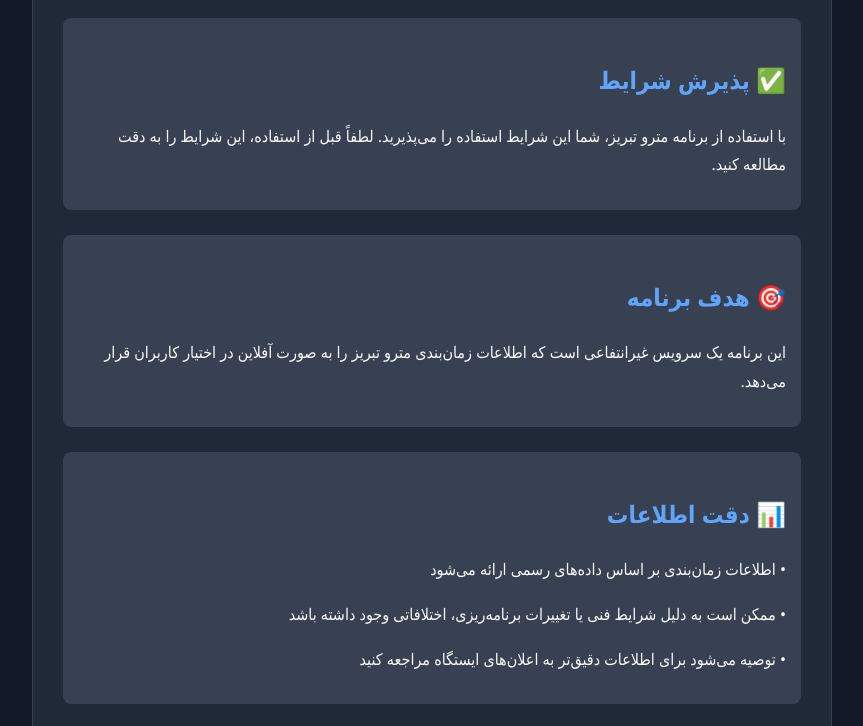
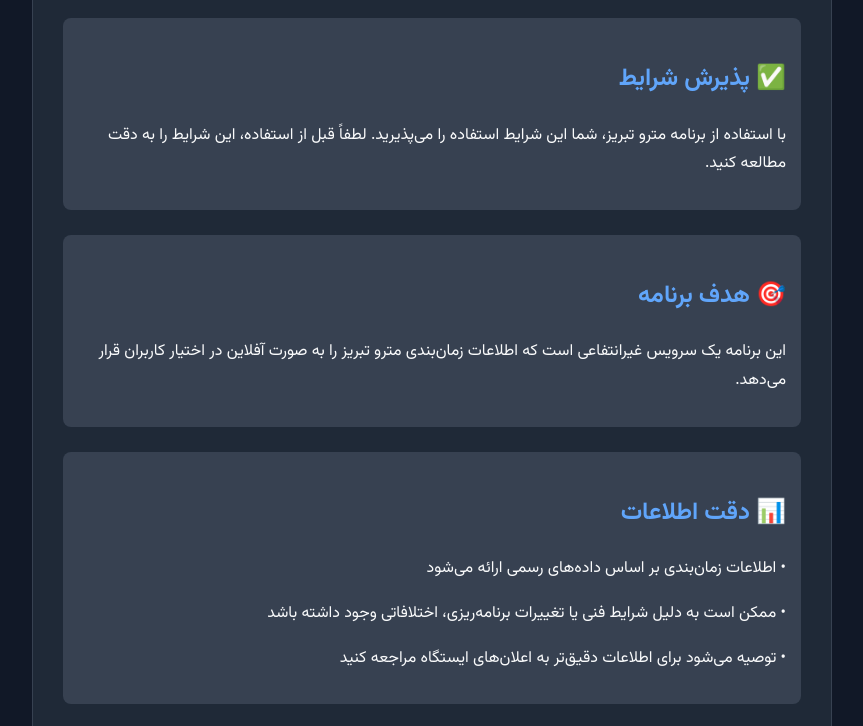
Before and after one commit to pourjanali/TimeMetro, a plain HTML site: page terms.html in a window 1280 px wide. Shown: the part 165-891 px from the top of the page, without its empty margins (208-1071 px from the left). Drawn offline with Linux system fonts and the light colour scheme.

Commit message:
Font enhancment
#11

```diff
--- a/terms.html
+++ b/terms.html
@@ -5,9 +5,11 @@
     <meta charset="UTF-8">
     <meta name="viewport" content="width=device-width, initial-scale=1.0">
     <title>شرایط استفاده - برنامه مترو تبریز</title>
+    <link href="https://fonts.googleapis.com/css2?family=Vazirmatn:wght@300;400;500;700&display=swap" rel="stylesheet">
+
     <style>
         body {
-            font-family: 'Vazirmatn', 'Segoe UI', Tahoma, Geneva, Verdana, sans-serif;
+            font-family: 'Vazirmatn', sans-serif;
             background-color: #111827;
             color: #f9fafb;
             line-height: 1.8;
```
Also changed, not shown: privacy.html (+3 -2 lines).
